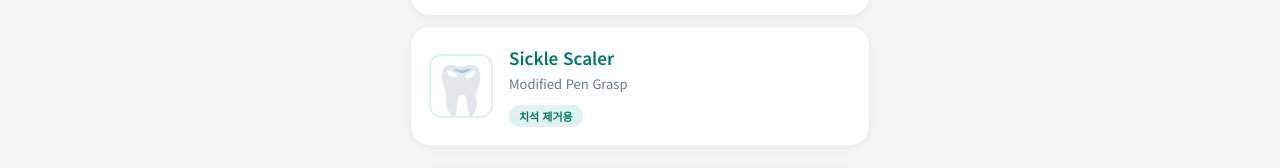
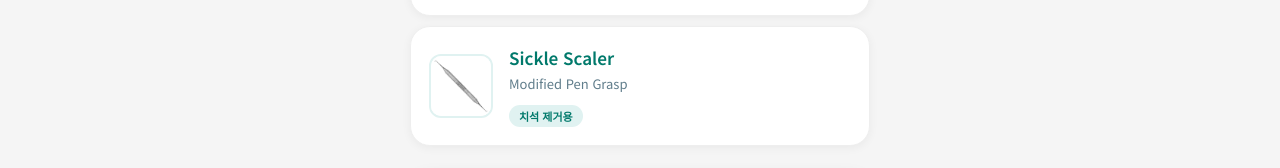
Before and after one commit to justinbrianhwang/GraspFit_project, a React (Vite) app in the folder frontend/: page / in a window 1280 px wide. Shown: the part 475-643 px from the top of the page. Built offline with nearby package versions, Linux system fonts and the light colour scheme; no server answers; sample sign-in values are in the browser's storage.

Commit message:
feat: Sickle Scaler 실제 이미지 적용

```diff
--- a/frontend/src/pages/HomePage.tsx
+++ b/frontend/src/pages/HomePage.tsx
@@ -96,9 +96,7 @@ export default function HomePage() {
               </div>
             </div>
             <div className="instrument-card" onClick={() => navigate('/camera')}>
-              <div className="instrument-img" style={{ display: 'flex', alignItems: 'center', justifyContent: 'center', fontSize: 48 }}>
-                🦷
-              </div>
+              <img src="/images/sickle_scaler.jpeg" alt="Sickle Scaler" className="instrument-img" />
               <div className="instrument-info">
                 <h4>Sickle Scaler</h4>
                 <p>Modified Pen Grasp</p>
```
Also changed, not shown: frontend/public/images/sickle_scaler.jpeg (added), frontend/public/images/sickle_scaler_correct.jpeg (added).
